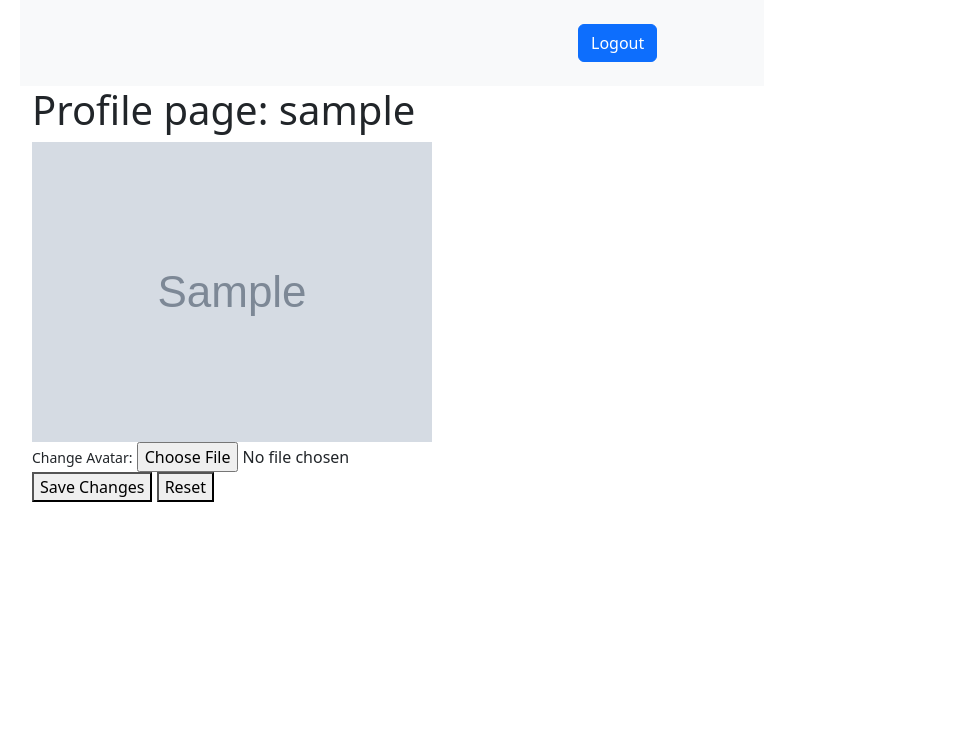
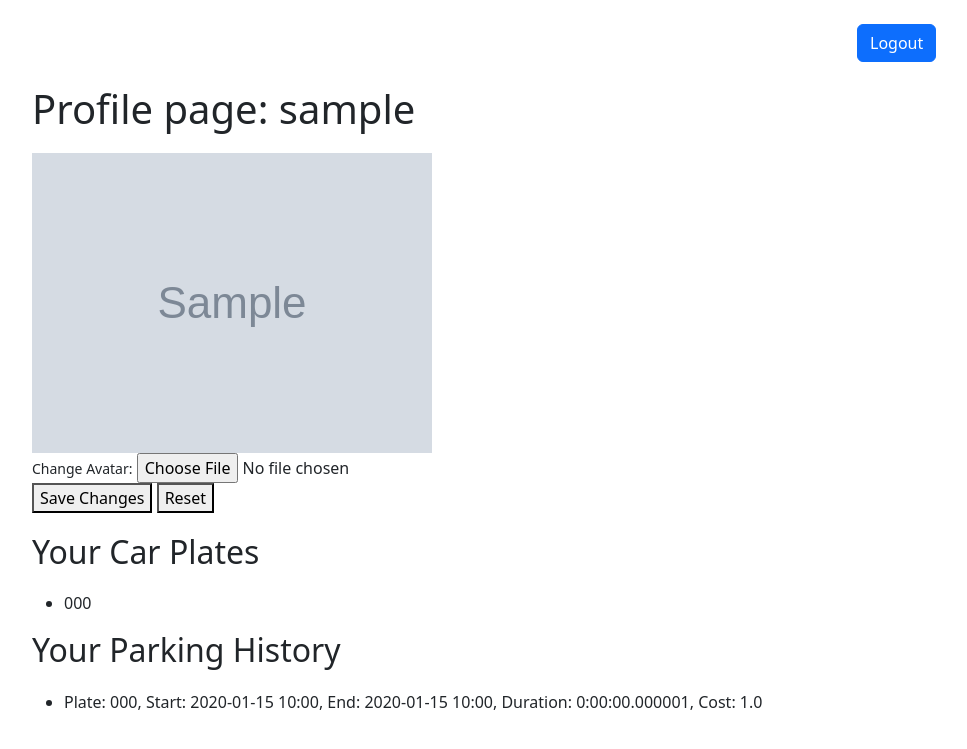
Before and after one commit to oleksandr-study/BigBrother, a Django app: page /users/profile/ in a window 1280 px wide. Shown: the top 749 px of the page, without its empty margins (62-1029 px from the left). Run offline with Django 5.2, Linux system fonts and the light colour scheme; a user stored in the database is signed in; tables that the repository leaves empty hold one stand-in row (values such as "Sample post"); grey boxes marked "Sample" are stand-in pictures.

Commit message:
Добавлены номер и история парковки в профиле пользователя

```diff
--- a/parking/users/templates/users/base.html
+++ b/parking/users/templates/users/base.html
@@ -10,10 +10,23 @@
     <script src="https://cdn.jsdelivr.net/npm/bootstrap@5.3.3/dist/js/bootstrap.bundle.min.js"
     integrity="sha384-YvpcrYf0tY3lHB60NNkmXc5s9fDVZLESaAA55NDzOxhy9GkcIdslK1eN7N6jIeHz"
     crossorigin="anonymous"></script>
+
+
+    <style>
+        p, li {
+            margin-bottom: 15px;
+        }
+        h1, h2 {
+            margin-bottom: 20px;
+        }
+        form {
+            margin-bottom: 20px;
+        }
+    </style>
 </head>
 <body>
   <div class="container">
-    <nav class="navbar navbar-expand-lg bg-body-tertiary col-md-8">
+    <nav class="navbar navbar-expand-lg">
       {% if user.is_authenticated %}
       <div class="container-sm px-4">
         <div class="navbar-nav">
--- a/parking/users/templates/users/profile.html
+++ b/parking/users/templates/users/profile.html
@@ -29,7 +29,34 @@
         <button type="submit">Save Changes</button>
         <button type="reset" class="secondary">Reset</button>
     </div>
-
 </form>
 
+<h2>Your Car Plates</h2>
+{% if car_plates %}
+    <ul>
+        {% for car_plate in car_plates %}
+            <li>{{ car_plate.plate_number }}</li>
+        {% endfor %}
+    </ul>
+{% else %}
+    <p>No car plates found.</p>
+{% endif %}
+
+<h2>Your Parking History</h2>
+{% if parking_history %}
+    <ul>
+        {% for parking in parking_history %}
+            <li>
+                Plate: {{ parking.carplate.plate_number }},
+                Start: {{ parking.parked_at|date:"Y-m-d H:i" }},
+                End: {{ parking.unparked_at|date:"Y-m-d H:i" }},
+                Duration: {{ parking.parked_time }},
+                Cost: {{ parking.value }}
+            </li>
+        {% endfor %}
+    </ul>
+{% else %}
+    <p>No parking history found.</p>
+{% endif %}
+
 {% endblock content %}
--- a/parking/users/views.py
+++ b/parking/users/views.py
@@ -1,21 +1,14 @@
-from django.shortcuts import render
+from django.shortcuts import render, get_object_or_404, redirect
 from django.contrib import messages
 from django.contrib.auth import authenticate, login, logout
 from django.contrib.auth.decorators import login_required
 from django.contrib.auth.views import PasswordResetView
 from django.contrib.messages.views import SuccessMessageMixin
-from django.shortcuts import render, redirect
 from django.urls import reverse_lazy
-
-
-from django.contrib.auth.tokens import default_token_generator
-from django.utils.http import urlsafe_base64_encode
-from django.utils.encoding import force_bytes
-from django.http import HttpResponse
-
 from .forms import RegisterForm, LoginForm, ProfileForm
 from .models import Profile, User
-
+from carplates.models import CarPlate
+from parking_app.models import Parking
 
 def signupuser(request):
     if request.user.is_authenticated:
@@ -30,8 +23,6 @@ def signupuser(request):
             return render(request, 'users/signup.html', context={'form': form})
 
     return render(request, 'users/signup.html', context={'form': RegisterForm()})
-
-
 
 def loginuser(request):
     if request.user.is_authenticated:
@@ -51,12 +42,10 @@ def loginuser(request):
     form = LoginForm()
     return render(request, 'users/login.html', context={"form": form})
 
-
 @login_required
 def logoutuser(request):
     logout(request)
     return redirect(to='users:login')
-
 
 @login_required
 def profile(request):
@@ -72,8 +61,16 @@ def profile(request):
     else:
         profile_form = ProfileForm(instance=request.user.profile)
 
-    return render(request, 'users/profile.html', {'profile_form': profile_form})
+    car_plates = CarPlate.objects.filter(user=request.user)
+    parking_history = Parking.objects.filter(carplate__in=car_plates)
 
+    context = {
+        'profile_form': profile_form,
+        'car_plates': car_plates,
+        'parking_history': parking_history,
+    }
+
+    return render(request, 'users/profile.html', context)
 
 class ResetPasswordView(SuccessMessageMixin, PasswordResetView):
     template_name = 'users/password_reset.html'
```
Also changed, not shown: parking/parking_app/admin.py (+7 -1 lines), parking/parking_app/models.py (+4 -4 lines), parking/parking_app/migrations/0002_parkingprice_alter_parking_parked_time.py (added).
